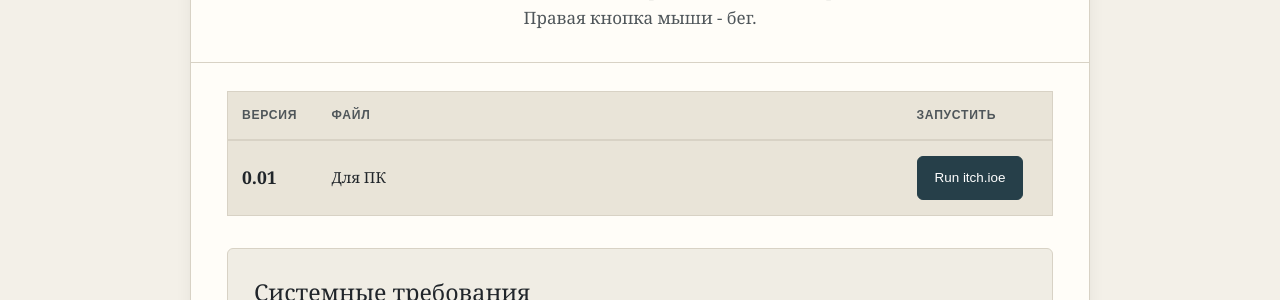
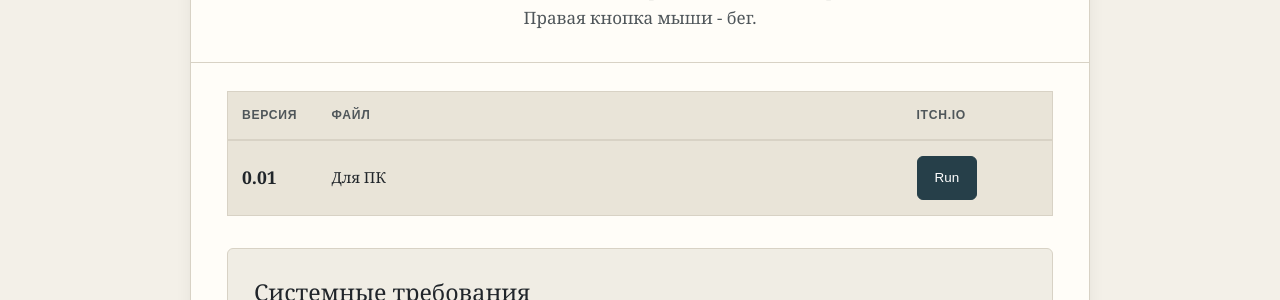
Before and after one commit to tislic/SeaDogsPort, a Jekyll site: the page built from сборки.md, in a window 1280 px wide. Shown: the part 1060-1360 px from the top of the page. Built offline with Jekyll 4.4.1, drawn with Linux system fonts in a browser that asks for light colours.

Commit message:
Update сборки.md

```diff
--- a/сборки.md
+++ b/сборки.md
@@ -61,14 +61,14 @@
           <tr>
             <th>Версия</th>
             <th>Файл</th>
-            <th>Запустить</th>
+            <th>itch.io</th>
           </tr>
         </thead>
         <tbody>
           <tr>
             <td><strong>0.01</strong></td>
             <td>Для ПК</td>
-            <td><a class="btn primary" href="https://tislic.itch.io/seadogs?secret=LzcEDkkVn92PgrDosAnx6pvmSA">Run itch.ioе</a></td>
+            <td><a class="btn primary" href="https://tislic.itch.io/seadogs?secret=LzcEDkkVn92PgrDosAnx6pvmSA">Run</a></td>
           </tr>
         </tbody>
       </table>
```
